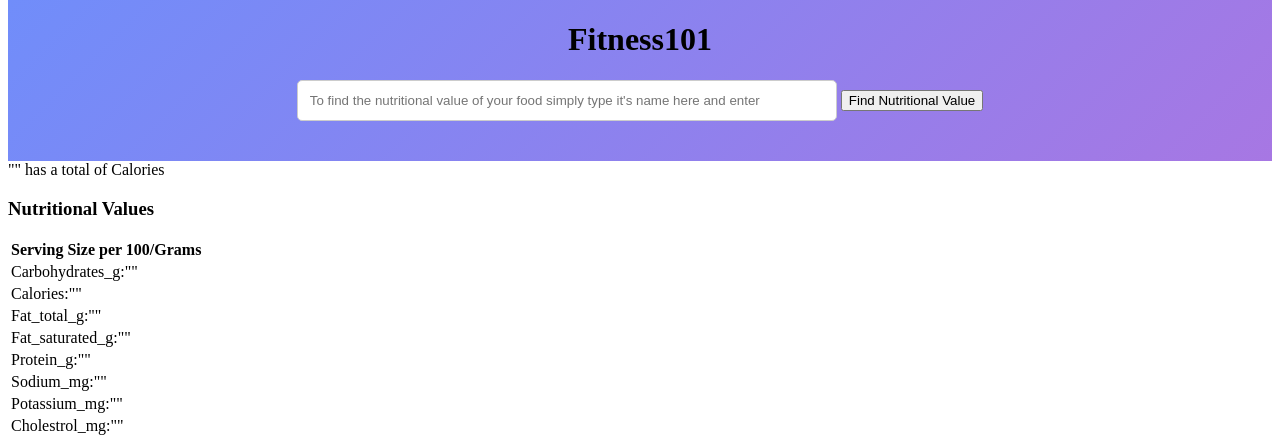
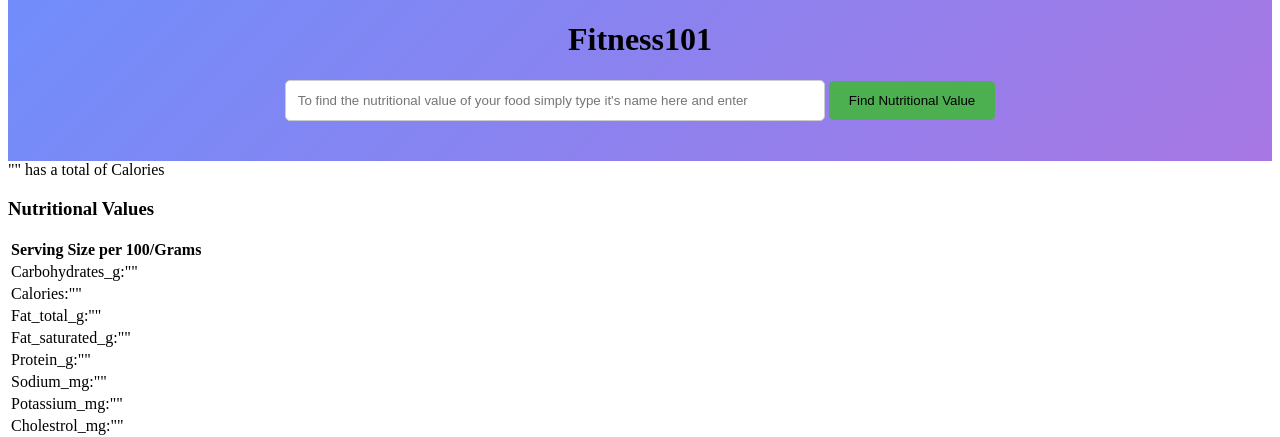
Before and after one commit to Triz22/calorie_tracker, a Django app: page / in a window 1280 px wide. Shown: the part 66-503 px from the top of the page. Run offline with Django 5.2, Linux system fonts and the light colour scheme.

Commit message:
add search button stylng

```diff
--- a/static/css/style.css
+++ b/static/css/style.css
@@ -16,3 +16,10 @@
     border-radius: 5px;
     border: 1px solid #ccc;
 }
+
+.search-button {
+    padding: 12px 20px;
+    border: none;
+    border-radius: 5px;
+    background-color: #4caf50;
+}
--- a/tracker/templates/index.html
+++ b/tracker/templates/index.html
@@ -15,7 +15,7 @@
         </div>
         <div class="search-container">
             <input class="search-bar" type="text" placeholder="To find the nutritional value of your food simply type it's name here and enter">
-            <button>Find Nutritional Value</button>
+            <button class="search-button">Find Nutritional Value</button>
         </div>
     </header>
 
```
